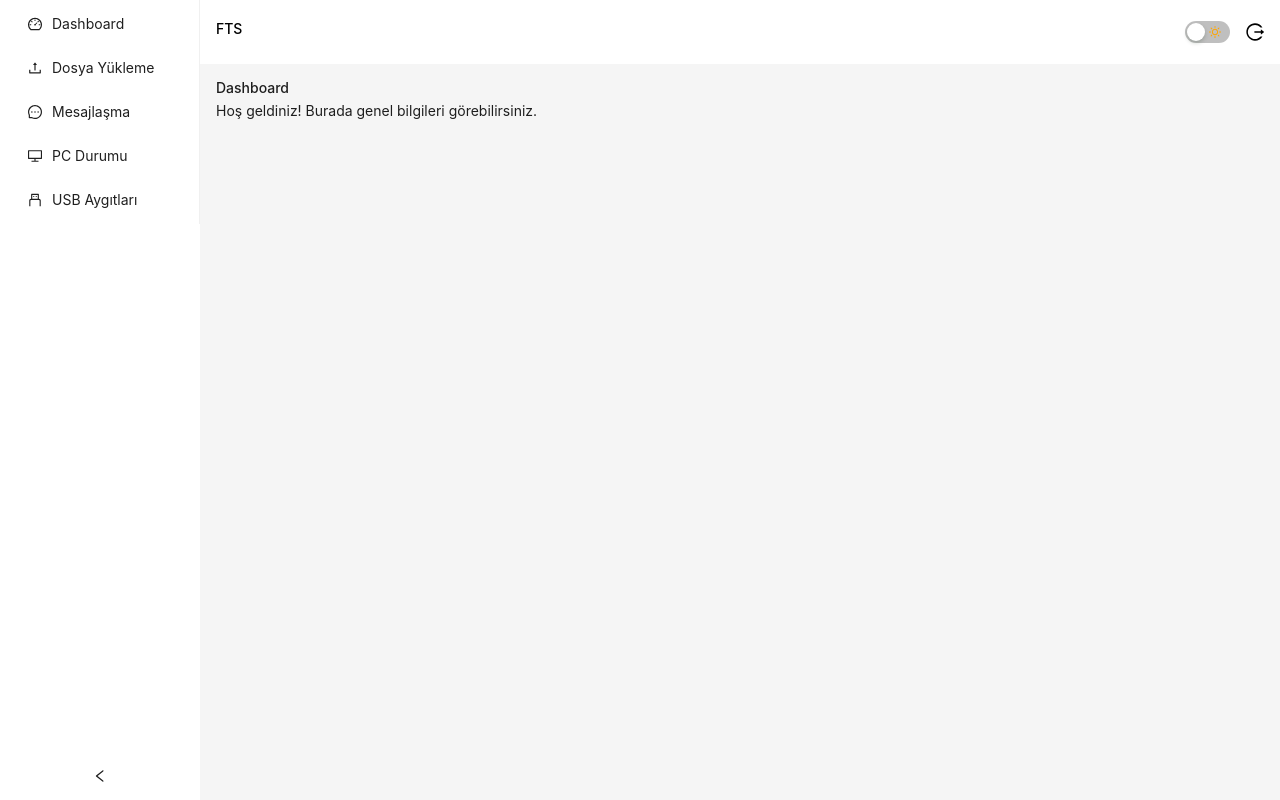
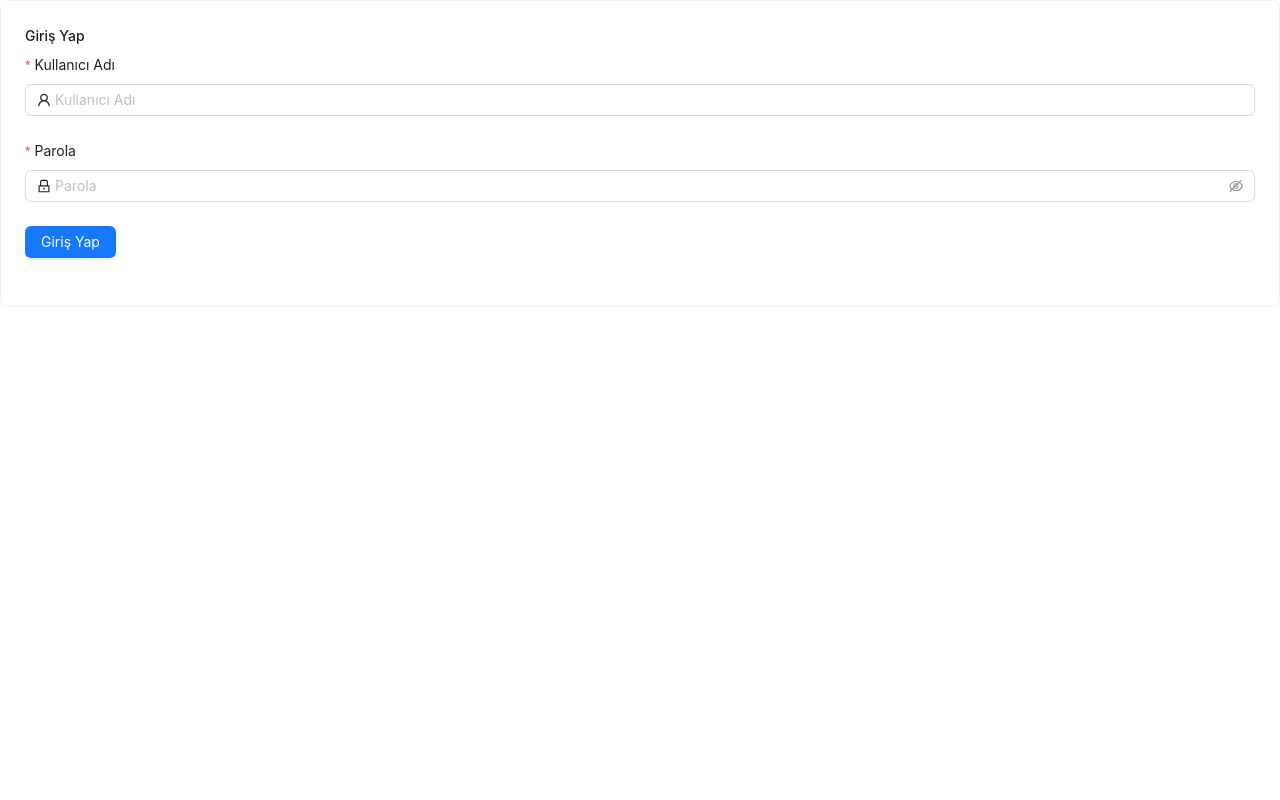
Before and after one commit to FatihG60/Nemesis, a React (Vite) app in the folder src/renderer/: page /#/ in a window 1280 px wide. Before the commit this address led to /#/dashboard. Built offline with nearby package versions, Linux system fonts and the light colour scheme.

Commit message:
route yapısı değiştirildi.

```diff
--- a/src/renderer/src/components/MainLayout.tsx
+++ b/src/renderer/src/components/MainLayout.tsx
@@ -1,5 +1,6 @@
-import { Layout, Menu, Switch } from 'antd'
-import { Link, Outlet, useNavigate } from 'react-router-dom'
+import { useState, useEffect } from 'react'
+import { Layout, Menu, Switch, Dropdown, Tooltip, Avatar } from 'antd'
+import { useNavigate, useLocation } from 'react-router-dom'
 import {
   DashboardOutlined,
   UploadOutlined,
@@ -8,30 +9,87 @@ import {
   UsbOutlined,
   MoonOutlined,
   SunOutlined,
-  LogoutOutlined
+  LogoutOutlined,
+  UserOutlined
 } from '@ant-design/icons'
+import Dashboard from '../pages/Dashboard'
+import FileUpload from '../pages/FileUpload'
+import Messaging from '../pages/Messaging'
+import PCStatus from '../pages/PCStatus'
+import USBDevices from '../pages/USBDevices'
 
 const { Header, Sider, Content } = Layout
 
-const menuItems = [
-  { key: '1', icon: <DashboardOutlined />, label: <Link to="/dashboard">Dashboard</Link> },
-  { key: '2', icon: <UploadOutlined />, label: <Link to="/upload">Dosya Yükleme</Link> },
-  { key: '3', icon: <MessageOutlined />, label: <Link to="/messaging">Mesajlaşma</Link> },
-  { key: '4', icon: <DesktopOutlined />, label: <Link to="/pc-status">PC Durumu</Link> },
-  { key: '5', icon: <UsbOutlined />, label: <Link to="/usb-devices">USB Aygıtları</Link> }
-]
+const MainLayout = ({ darkMode, toggleTheme }) => {
+  const [selectedKey, setSelectedKey] = useState<string>('1')
+  const navigate = useNavigate()
+  const location = useLocation()
+  const userName = location.state?.user || null
 
-const MainLayout = ({ darkMode, toggleTheme }) => {
-  const navigate = useNavigate()
+  useEffect(() => {
+    if (!userName) {
+      navigate('/')
+    }
+  }, [userName, navigate])
+
+  const handleMenuClick = ({ key }: { key: string }) => {
+    setSelectedKey(key)
+  }
 
   const handleLogout = () => {
-    navigate('/login')
+    navigate('/', { replace: true, state: null })
   }
+
+  const renderContent = () => {
+    switch (selectedKey) {
+      case '1':
+        return <Dashboard />
+      case '2':
+        return <FileUpload />
+      case '3':
+        return <Messaging />
+      case '4':
+        return <PCStatus />
+      case '5':
+        return <USBDevices />
+      default:
+        return <Dashboard />
+    }
+  }
+
+  const userMenu = (
+    <Menu>
+      <Menu.Item key="logout" icon={<LogoutOutlined />} onClick={handleLogout}>
+        Çıkış Yap
+      </Menu.Item>
+    </Menu>
+  )
 
   return (
     <Layout style={{ minHeight: '100vh' }}>
       <Sider theme={darkMode ? 'dark' : 'light'} collapsible>
-        <Menu theme={darkMode ? 'dark' : 'light'} mode="inline" items={menuItems} />
+        <Menu
+          theme={darkMode ? 'dark' : 'light'}
+          mode="inline"
+          selectedKeys={[selectedKey]}
+          onClick={handleMenuClick}
+        >
+          <Menu.Item key="1" icon={<DashboardOutlined />}>
+            Dashboard
+          </Menu.Item>
+          <Menu.Item key="2" icon={<UploadOutlined />}>
+            Dosya Yükleme
+          </Menu.Item>
+          <Menu.Item key="3" icon={<MessageOutlined />}>
+            Mesajlaşma
+          </Menu.Item>
+          <Menu.Item key="4" icon={<DesktopOutlined />}>
+            PC Durumu
+          </Menu.Item>
+          <Menu.Item key="5" icon={<UsbOutlined />}>
+            USB Aygıtları
+          </Menu.Item>
+        </Menu>
       </Sider>
       <Layout>
         <Header
@@ -51,19 +109,14 @@ const MainLayout = ({ darkMode, toggleTheme }) => {
               checkedChildren={<MoonOutlined style={{ color: '#fadb14' }} />}
               unCheckedChildren={<SunOutlined style={{ color: '#ffa500' }} />}
             />
-            <LogoutOutlined
-              onClick={handleLogout}
-              style={{
-                fontSize: '18px',
-                cursor: 'pointer',
-                color: darkMode ? '#ffffff' : '#000000'
-              }}
-            />
+            <Dropdown overlay={userMenu} trigger={['click']}>
+              <Tooltip title={userName}>
+                <Avatar icon={<UserOutlined />} style={{ cursor: 'pointer' }} />
+              </Tooltip>
+            </Dropdown>
           </div>
         </Header>
-        <Content style={{ padding: '16px' }}>
-          <Outlet />
-        </Content>
+        <Content style={{ padding: '16px' }}>{renderContent()}</Content>
       </Layout>
     </Layout>
   )
--- a/src/renderer/src/main.tsx
+++ b/src/renderer/src/main.tsx
@@ -1,6 +1,6 @@
 import { useState } from 'react'
 import ReactDOM from 'react-dom/client'
-import { HashRouter as Router, Routes, Route, Navigate } from 'react-router-dom'
+import { HashRouter as Router, Routes, Route } from 'react-router-dom'
 import 'antd/dist/reset.css'
 import './assets/main.css'
 import { Provider } from 'react-redux'
@@ -8,11 +8,6 @@ import store from './redux/store'
 import { ConfigProvider, theme } from 'antd'
 import trTR from 'antd/locale/tr_TR'
 import MainLayout from './components/MainLayout'
-import Dashboard from './pages/Dashboard'
-import FileUpload from './pages/FileUpload'
-import Messaging from './pages/Messaging'
-import PCStatus from './pages/PCStatus'
-import USBDevices from './pages/USBDevices'
 import LoginForm from './pages/Login'
 
 const { defaultAlgorithm, darkAlgorithm } = theme
@@ -29,18 +24,11 @@ const RootApp = () => {
       >
         <Router>
           <Routes>
-            {/* Login Sayfası Ayrı Tutuldu */}
-            <Route path="/login" element={<LoginForm />} />
-
-            {/* MainLayout ile Korunan Alan */}
-            <Route path="/*" element={<MainLayout darkMode={darkMode} toggleTheme={toggleTheme} />}>
-              <Route index element={<Navigate to="/dashboard" replace />} />
-              <Route path="dashboard" element={<Dashboard />} />
-              <Route path="upload" element={<FileUpload />} />
-              <Route path="messaging" element={<Messaging />} />
-              <Route path="pc-status" element={<PCStatus />} />
-              <Route path="usb-devices" element={<USBDevices />} />
-            </Route>
+            <Route path="/" element={<LoginForm />} />
+            <Route
+              path="/main"
+              element={<MainLayout darkMode={darkMode} toggleTheme={toggleTheme} />}
+            ></Route>
           </Routes>
         </Router>
       </ConfigProvider>
--- a/src/renderer/src/pages/Login.tsx
+++ b/src/renderer/src/pages/Login.tsx
@@ -1,30 +1,25 @@
-import React from 'react';
-import { Form, Input, Button, Card, message } from 'antd';
-import { LockOutlined, UserOutlined } from '@ant-design/icons';
-import { useNavigate } from 'react-router-dom';
+import React from 'react'
+import { Form, Input, Button, Card, message } from 'antd'
+import { LockOutlined, UserOutlined } from '@ant-design/icons'
+import { useNavigate } from 'react-router-dom'
 
 const LoginForm: React.FC = () => {
-  const navigate = useNavigate();
+  const navigate = useNavigate()
 
   const onFinish = (values: { username: string; password: string }) => {
     if (values.username === 'admin' && values.password === 'password') {
-      message.success('Giriş başarılı!');
-      navigate('/main');
+      message.success('Giriş başarılı!')
+      navigate('/main', { state: { user: values.username } }) // Kullanıcı bilgisini gönder
     } else {
-      message.error('Kullanıcı adı veya şifre hatalı!');
+      message.error('Kullanıcı adı veya şifre hatalı!')
     }
-  };
+  }
 
   return (
-    <div className="min-h-screen flex justify-center items-center bg-gray-100">
+    <div className="min-h-screen flex justify-center items-center">
       <Card className="w-full max-w-md shadow-lg">
         <h2 className="text-xl font-semibold text-center mb-4">Giriş Yap</h2>
-        <Form
-          name="login"
-          initialValues={{ remember: true }}
-          onFinish={onFinish}
-          layout="vertical"
-        >
+        <Form name="login" initialValues={{ remember: true }} onFinish={onFinish} layout="vertical">
           <Form.Item
             label="Kullanıcı Adı"
             name="username"
@@ -49,7 +44,7 @@ const LoginForm: React.FC = () => {
         </Form>
       </Card>
     </div>
-  );
-};
+  )
+}
 
-export default LoginForm;
+export default LoginForm
```
